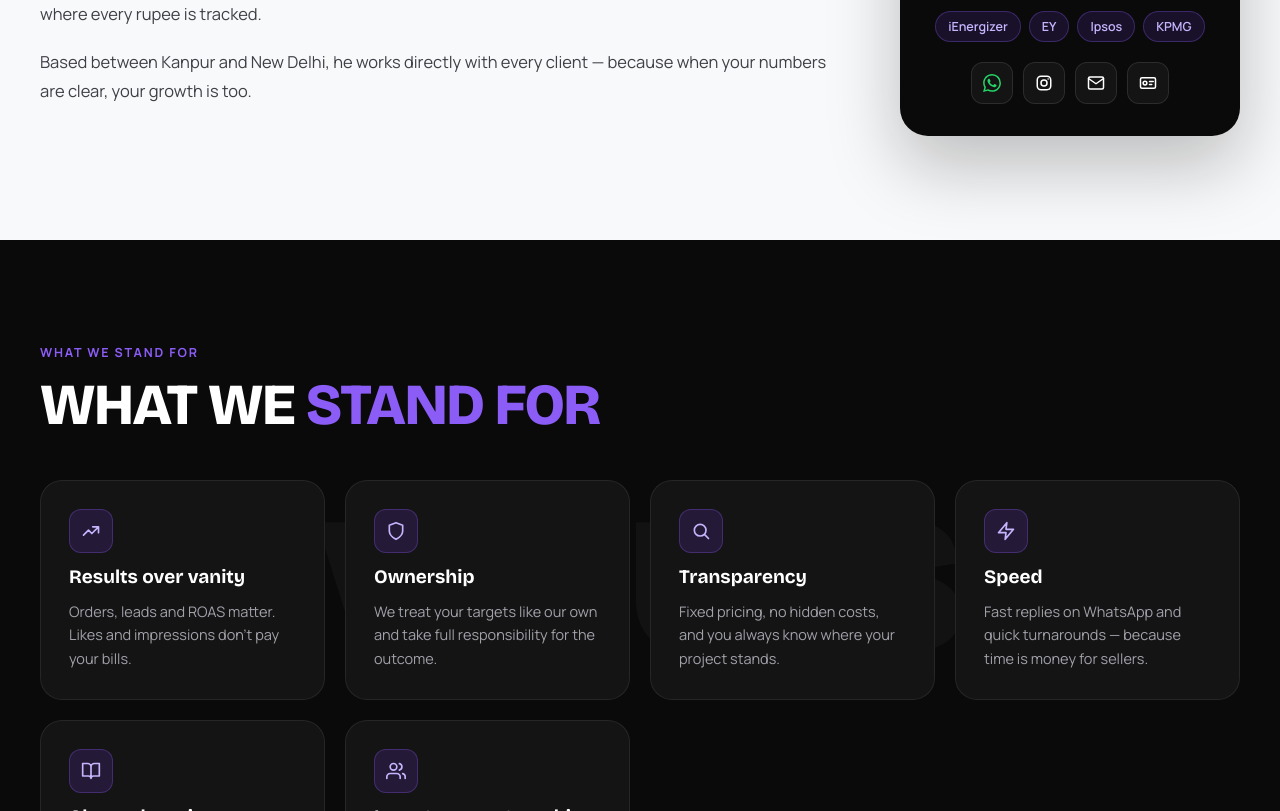
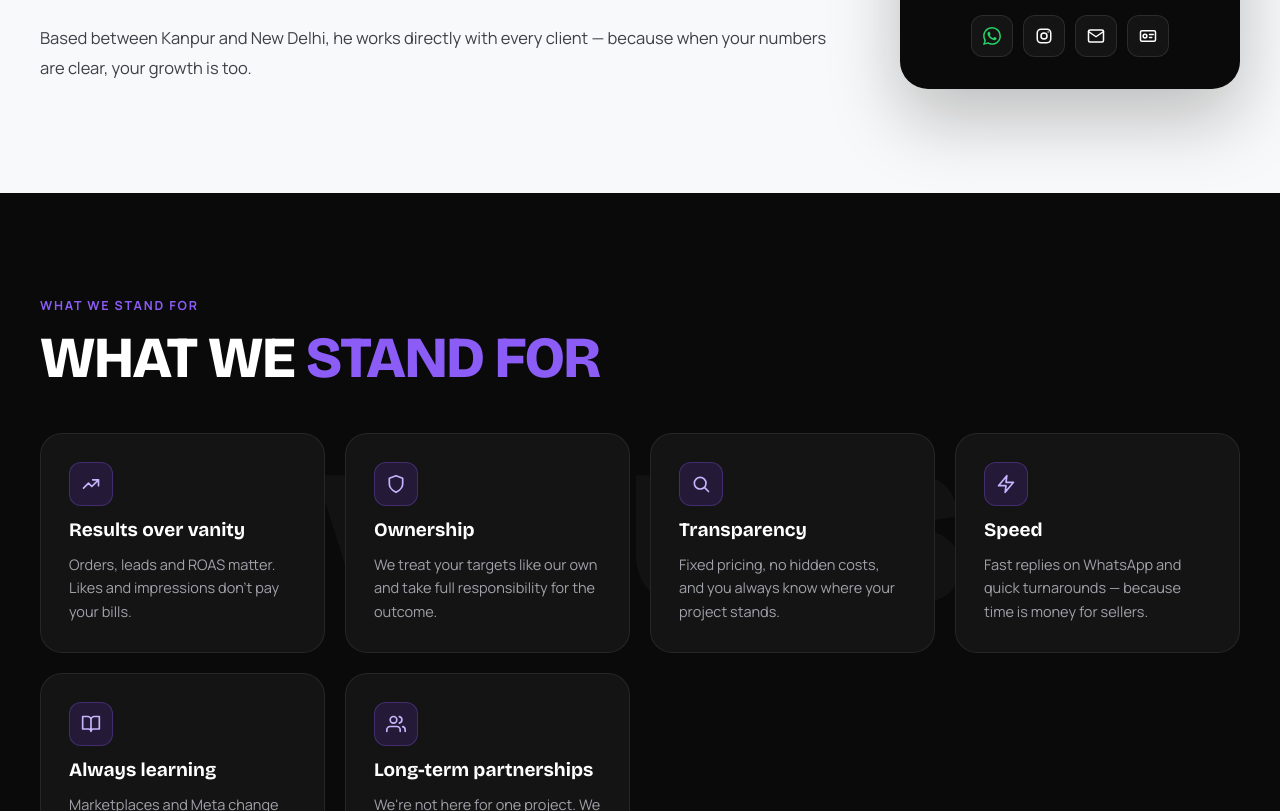
Before and after one commit to growthmetricssoulutions-boop/GrowthMetricsSolutions, a plain HTML site: page growth-metrics-website/about/index.html in a window 1280 px wide. Shown: the part 2655-3466 px from the top of the page. Drawn offline with nearby package versions, Linux system fonts and the light colour scheme.

Commit message:
Founder card: show only Founder & CEO
Co-Authored-By: Claude Opus 5.5 <noreply@anthropic.com>
Claude-Session: https://claude.ai/code/session_01Ptjx534hVQaZDwYVRnjb7j

```diff
--- a/growth-metrics-website/about/index.html
+++ b/growth-metrics-website/about/index.html
@@ -234,7 +234,6 @@ footer{padding:56px 24px 36px;border-top:1px solid rgba(255,255,255,.06)}
 <div class="ring"><img src="/about/anas-founder.jpg" alt="Mohd Anas Khan, Founder of Growth Metrics Solutions"></div>
 <h3>Mohd Anas Khan</h3>
 <span class="badge">FOUNDER &amp; CEO</span>
-<div class="chips" style="justify-content:center;margin-top:2px"><span>iEnergizer</span><span>EY</span><span>Ipsos</span><span>KPMG</span></div>
 <div class="f-links">
 <a href="https://wa.me/918318490298" aria-label="WhatsApp" style="color:#25D366"><svg width="18" height="18" viewBox="0 0 24 24" fill="currentColor" aria-hidden="true"><path d="M17.472 14.382c-.297-.149-1.758-.867-2.03-.967-.273-.099-.471-.148-.67.15-.197.297-.767.966-.94 1.164-.173.199-.347.223-.644.075-.297-.15-1.255-.463-2.39-1.475-.883-.788-1.48-1.761-1.653-2.059-.173-.297-.018-.458.13-.606.134-.133.298-.347.446-.52.149-.174.198-.298.298-.497.099-.198.05-.371-.025-.52-.075-.149-.669-1.612-.916-2.207-.242-.579-.487-.5-.669-.51-.173-.008-.371-.01-.57-.01-.198 0-.52.074-.792.372-.272.297-1.04 1.016-1.04 2.479 0 1.462 1.065 2.875 1.213 3.074.149.198 2.096 3.2 5.077 4.487.709.306 1.262.489 1.694.625.712.227 1.36.195 1.871.118.571-.085 1.758-.719 2.006-1.413.248-.694.248-1.289.173-1.413-.074-.124-.272-.198-.57-.347m-5.421 7.403h-.004a9.87 9.87 0 01-5.031-1.378l-.361-.214-3.741.982.998-3.648-.235-.374a9.86 9.86 0 01-1.51-5.26c.001-5.45 4.436-9.884 9.888-9.884 2.64 0 5.122 1.03 6.988 2.898a9.825 9.825 0 012.893 6.994c-.003 5.45-4.437 9.884-9.885 9.884m8.413-18.297A11.815 11.815 0 0012.05 0C5.495 0 .16 5.335.157 11.892c0 2.096.547 4.142 1.588 5.945L.057 24l6.305-1.654a11.882 11.882 0 005.683 1.448h.005c6.554 0 11.89-5.335 11.893-11.893a11.821 11.821 0 00-3.48-8.413z"></path></svg></a>
 <a href="https://www.instagram.com/growth_metrics_solutions/" aria-label="Instagram"><svg width="18" height="18" viewBox="0 0 24 24" fill="none" stroke="currentColor" stroke-width="2" stroke-linecap="round" stroke-linejoin="round" aria-hidden="true"><rect x="3" y="3" width="18" height="18" rx="5"/><circle cx="12" cy="12" r="4"/><path d="M17.5 6.5h.01"/></svg></a>
```
